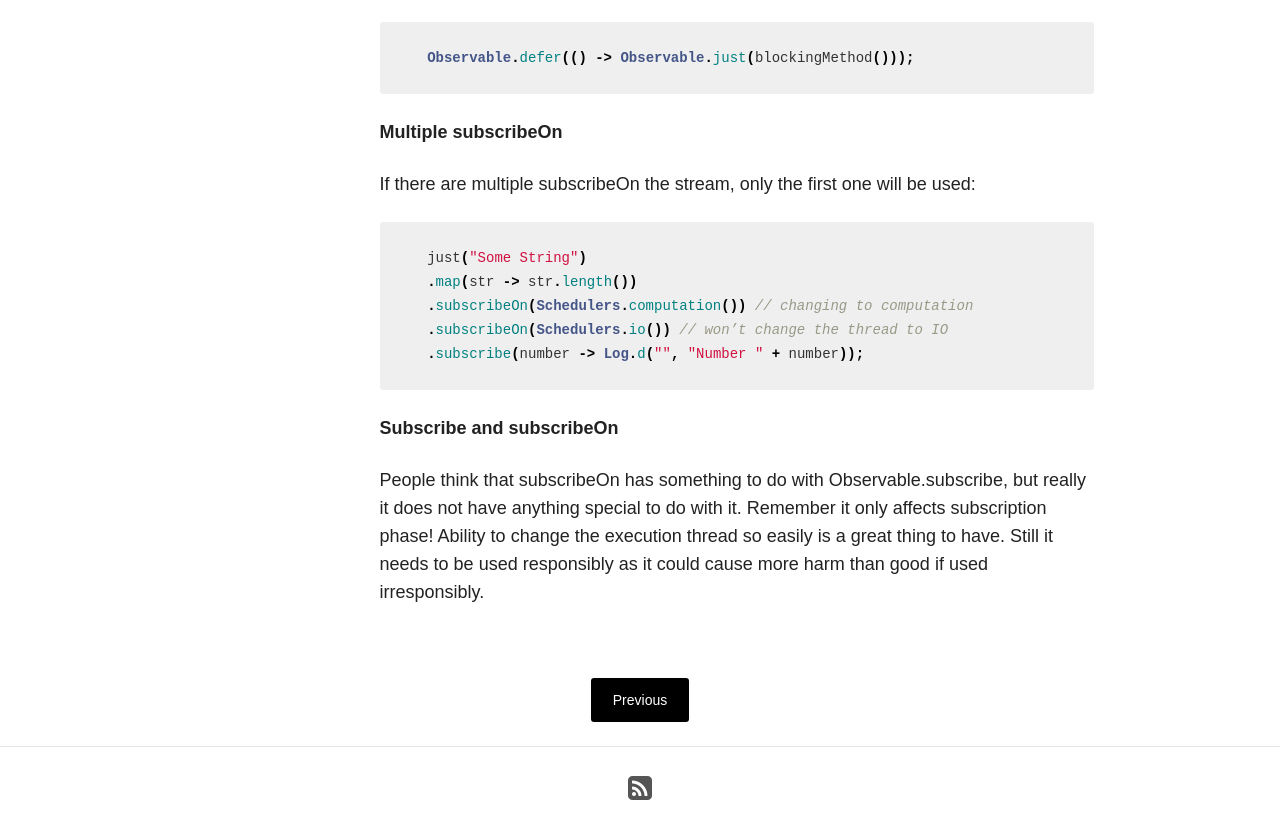
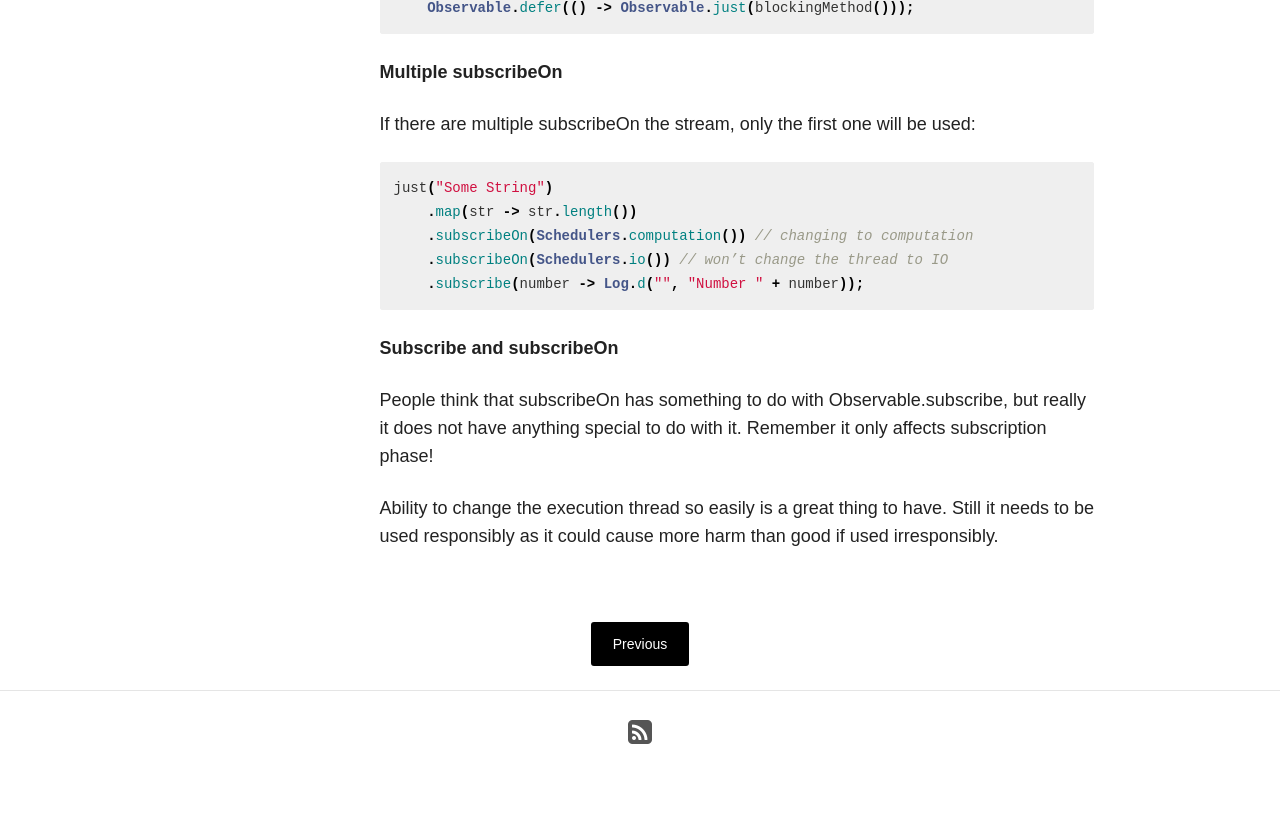
Before and after one commit to upday/upday.github.io, a Jekyll site: the page built from _posts/blog/2016-04-15-subscribe_on.md, in a window 1280 px wide and 900 px high, scrolled down 2251 px. Shown: the top 839 px of the window. Built offline with Jekyll 4.4.1, drawn with Linux system fonts in a browser that asks for light colours; nearby versions of some CDN libraries; some of the changed text lies outside the part shown.

Commit message:
Improving post

````diff
--- a/_posts/blog/2016-04-15-subscribe_on.md
+++ b/_posts/blog/2016-04-15-subscribe_on.md
@@ -27,23 +27,24 @@
 This one only influences the thread that is used when observable is subscribed to and it will stay on it until changed.
 One important fact is that subscribeOn does not work with Subjects.  About it in another post.
 
-{% highlight java %}
+``` java
 just("Some String") // Computation
-.subscribeOn(Schedulers.computation()) // the difference
 .map(str -> str.length()) // Computation
 .map(length -> 2 * length) // Computation
+.subscribeOn(Schedulers.computation()) // -- changing the thread
 .subscribe(number -> Log.d("", "Number " + number)); // Computation
-{% endhighlight %}
-Position does not matter
+```
+
+**Position does not matter**
 subscribeOn can be put in any place in the stream because it affects only the time of subscription. For example,  the code from before is equal to this one:
 
-{% highlight java %}
-    just("Some String") // Computation
+``` java
+just("Some String") // Computation
     .subscribeOn(Schedulers.computation()) // the difference
     .map(str -> str.length()) // Computation
     .map(length -> 2 * length) // Computation
     .subscribe(number -> Log.d("", "Number " + number)); // Computation
-{% endhighlight %}
+```
 
 **Methods that work with subscribeOn**
 
@@ -51,23 +52,25 @@
 
 Another example is Observable.just, Observable.from or Observable.range.  One big remark,  all of those methods accepts values,  so do not use bocking methods to create those values as subscribeOn won’t affect it!
 If you want to use blocking function,  use Observable.defer as it accepts function that will be evaluated lazily:
-{% highlight java %}
+``` java
     Observable.defer(() -> Observable.just(blockingMethod()));
-{% endhighlight %}
+```
 
 **Multiple subscribeOn**
 
 If there are multiple subscribeOn the stream,  only the first one will be used:
 
-{% highlight java %}
-    just("Some String")
+``` java
+just("Some String")
     .map(str -> str.length())
     .subscribeOn(Schedulers.computation()) // changing to computation
     .subscribeOn(Schedulers.io()) // won’t change the thread to IO
     .subscribe(number -> Log.d("", "Number " + number));
-{% endhighlight %}
+```
 
 **Subscribe and subscribeOn**
 
 People think that subscribeOn has something to do with Observable.subscribe, but really it does not have anything special to do with it.  Remember it only affects subscription phase!
+
+
 Ability to change the execution thread so easily is a great thing to have. Still it needs to be used responsibly as it could cause more harm than good if used irresponsibly.
````
